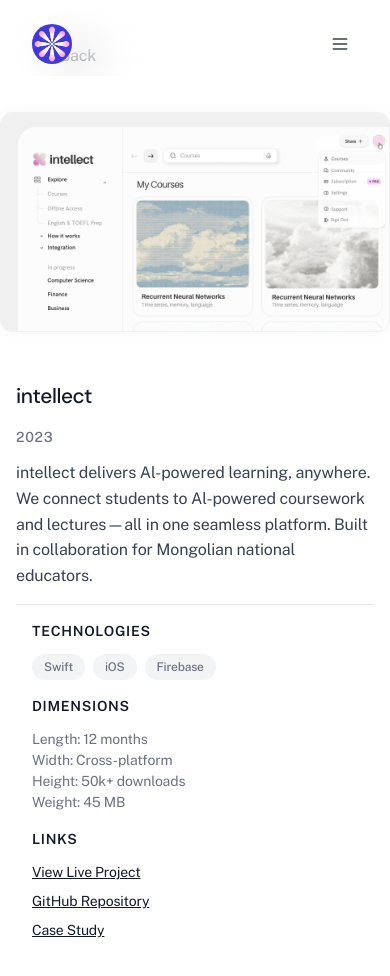
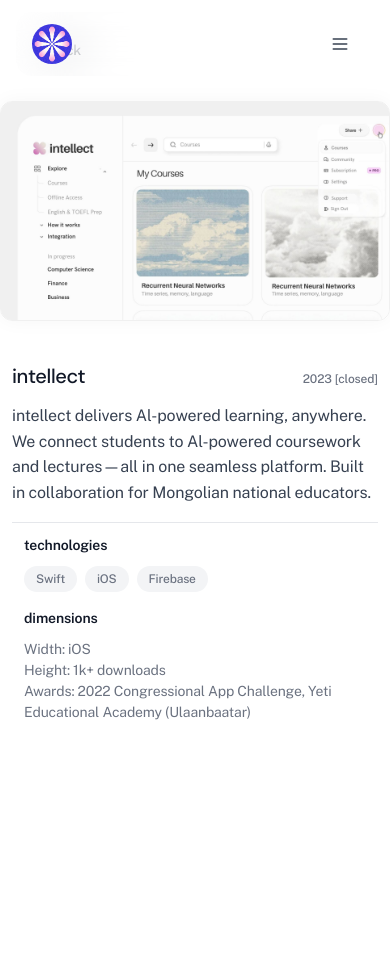
Before and after one commit to marla-tumenjargal/dashboard, a Next.js app: page /projects in a window 390 px wide. Shown: the top 976 px of the page. After the commit the page ends 844 px from the top, so only its background shows below. Built offline with nearby package versions, Linux system fonts and the light colour scheme.

Commit message:
updated css

```diff
--- a/app/projects/page.tsx
+++ b/app/projects/page.tsx
@@ -21,7 +21,7 @@
                         <div className="projects-content">
                             <div className="projects-header">
                                 <h2 className="projects-title">intellect</h2>
-                                <span className="projects-year">2023</span>
+                                <span className="projects-year">2023 [closed]</span>
                             </div>
                             <p className="projects-description">
                             intellect delivers Al-powered learning, anywhere. We connect students to Al-powered coursework and lectures—all in one seamless platform. Built in collaboration for Mongolian national educators.
@@ -29,7 +29,7 @@
 
                             <div className="projects-details">
                                 <div className="projects-detail-section">
-                                    <h3 className="projects-detail-title">Technologies</h3>
+                                    <h3 className="projects-detail-title">technologies</h3>
                                     <div className="projects-tags">
                                         <span className="projects-tag">Swift</span>
                                         <span className="projects-tag">iOS</span>
@@ -37,21 +37,12 @@
                                     </div>
                                 </div>
                                 <div className="projects-detail-section">
-                                    <h3 className="projects-detail-title">Dimensions</h3>
+                                    <h3 className="projects-detail-title">dimensions</h3>
                                     <p className="projects-detail-content">
-                                        Length: 12 months<br />
-                                        Width: Cross-platform<br />
-                                        Height: 50k+ downloads<br />
-                                        Weight: 45 MB
+                                        Width: iOS<br />
+                                        Height: 1k+ downloads<br />
+                                        Awards: 2022 Congressional App Challenge, Yeti Educational Academy (Ulaanbaatar)
                                     </p>
-                                </div>
-                                <div className="projects-detail-section">
-                                    <h3 className="projects-detail-title">Links</h3>
-                                    <div className="projects-links">
-                                        <a href="#" className="projects-link">View Live Project</a>
-                                        <a href="#" className="projects-link">GitHub Repository</a>
-                                        <a href="#" className="projects-link">Case Study</a>
-                                    </div>
                                 </div>
                             </div>
                         </div>
--- a/app/projects/projects.css
+++ b/app/projects/projects.css
@@ -4,7 +4,7 @@
 .projects-page {
     font-family: 'Public Sans', sans-serif;
     letter-spacing: -0.01em;
-    padding: 2rem 0;
+    padding: 32px 0;
     margin: 0 auto;
     max-width: 100%;
     min-height: 100vh;
@@ -14,14 +14,14 @@
 .projects-back-button {
     display: inline-flex;
     align-items: center;
-    margin: 2rem 0 1rem 2rem; /* smaller bottom margin */
+    margin: 32px 0 16px 32px; /* smaller bottom margin */
     color: #111827;
     background: none;
     border: none;
-    padding: 0.75rem 1.5rem;
+    padding: 12px 24px;
     border-radius: 6px;
     cursor: pointer;
-    font-size: 1rem;
+    font-size: 16px;
     font-weight: 500;
     transition: all 0.2s ease;
     text-decoration: none;
@@ -36,7 +36,7 @@
 .projects-main-container {
     display: flex;
     flex-direction: column;
-    gap: 6rem;
+    gap: 96px;
     padding: 0;
     width: 100%;
 }
@@ -50,8 +50,8 @@
 .projects-item-layout {
     display: flex;
     align-items: flex-start;
-    gap: 3rem;
-    margin-bottom: 3rem;
+    gap: 48px;
+    margin-bottom: 48px;
 }
 
 /* Project Image */
@@ -70,23 +70,22 @@
 .projects-content {
     display: flex;
     flex-direction: column;
-    gap: 0.5rem; /* smaller gap between title & description */
+    gap: 8px; /* smaller gap between title & description */
     flex: 1;
     min-width: 0;
-    padding: 3rem 2rem 3rem 0.75rem; /* reduce left padding */
+    padding: 48px 32px 48px 12px; /* reduce left padding */
 }
 
 /* Project Header */
 .projects-header {
     display: flex;
-    justify-content: space-between;
-    align-items: flex-start;
-    gap: 2rem;
-    margin-bottom: 0.25rem;
+    align-items: baseline;
+    gap: 16px;
+    margin-bottom: 4px;
 }
 
 .projects-title {
-    font-size: 2rem;
+    font-size: 32px;
     font-weight: 500;
     font-family: 'DM Sans', sans-serif;
     color: #111827;
@@ -96,17 +95,16 @@
 }
 
 .projects-year {
-    font-size: 0.875rem;
+    font-size: 14px;
     color: #6b7280;
     font-weight: 500;
-    text-transform: uppercase;
-    letter-spacing: 0.05em;
-    margin-top: 0.5rem;
+    letter-spacing: -0.01em;
+    margin: 0;
 }
 
 /* Project Description */
 .projects-description {
-    font-size: 1rem;
+    font-size: 16px;
     color: #374151;
     line-height: 1.6;
     font-weight: 400;
@@ -115,31 +113,30 @@
 }
 
 .projects-details {
-    display: grid;
-    grid-template-columns: repeat(auto-fit, minmax(200px, 1fr));
-    gap: 1rem;
-    margin-top: 0.5rem;
-    padding-top: 1.5rem;
+    display: flex;
+    flex-direction: column;
+    gap: 24px;
+    margin-top: 8px;
+    padding-top: 24px;
     border-top: 1px solid #e5e7eb;
 }
 
 .projects-detail-section {
     display: flex;
     flex-direction: column;
-    gap: 0.75rem;
+    gap: 12px;
 }
 
 .projects-detail-title {
-    font-size: 0.875rem;
+    font-size: 14px;
     font-weight: 600;
     color: #111827;
-    text-transform: uppercase;
-    letter-spacing: 0.05em;
+    letter-spacing: -0.01em;
     margin: 0;
 }
 
 .projects-detail-content {
-    font-size: 0.875rem;
+    font-size: 14px;
     color: #6b7280;
     margin: 0;
     line-height: 1.5;
@@ -149,15 +146,15 @@
 .projects-tags {
     display: flex;
     flex-wrap: wrap;
-    gap: 0.5rem;
+    gap: 8px;
 }
 
 .projects-tag {
     background-color: #f3f4f6;
     color: #6b7280;
-    padding: 0.25rem 0.75rem;
+    padding: 4px 12px;
     border-radius: 20px;
-    font-size: 0.75rem;
+    font-size: 12px;
     font-weight: 500;
 }
 
@@ -165,13 +162,13 @@
 .projects-links {
     display: flex;
     flex-direction: column;
-    gap: 0.5rem;
+    gap: 8px;
 }
 
 .projects-link {
     color: #111827;
     text-decoration: underline;
-    font-size: 0.875rem;
+    font-size: 14px;
     font-weight: 400;
     transition: color 0.2s ease;
 }
@@ -183,7 +180,7 @@
 /* Color Palette */
 .projects-colors {
     display: flex;
-    gap: 0.75rem;
+    gap: 12px;
     align-items: center;
 }
 
@@ -197,21 +194,23 @@
 /* Responsive Design */
 @media (max-width: 768px) {
     .projects-page {
-        padding: 1rem 0;
+        padding: 16px 0;
     }
 
     .projects-back-button {
-        margin-left: 1rem;
+        margin-left: 16px;
+        padding: 10px 20px;
+        font-size: 15px;
     }
 
     .projects-main-container {
-        gap: 4rem;
+        gap: 64px;
     }
 
     .projects-item-layout {
         flex-direction: column;
-        gap: 0.5rem;
-        margin-bottom: 2rem;
+        gap: 8px;
+        margin-bottom: 32px;
     }
 
     .projects-image {
@@ -221,40 +220,60 @@
     }
 
     .projects-content {
-        padding: 2rem 1rem;
+        padding: 32px 16px;
     }
 
     .projects-header {
-        flex-direction: column;
-        gap: 0.5rem;
-        align-items: flex-start;
+        flex-direction: row;
+        gap: 12px;
+        align-items: baseline;
     }
 
     .projects-title {
-        font-size: 1.5rem;
+        font-size: 24px;
     }
 
-    @media (max-width: 768px) {
-        .projects-details {
-            grid-template-columns: 1fr;
-            gap: 1rem; /* Changed from 1.5rem to 1rem */
-            padding: 1rem;
-        }
+    .projects-year {
+        font-size: 13px;
+    }
+
+    .projects-details {
+        gap: 20px;
+        padding: 16px;
+    }
+
+    .projects-detail-section {
+        gap: 10px;
     }
 }
 
 @media (max-width: 480px) {
     .projects-back-button {
-        margin-top: 1rem;
-        margin-bottom: 2rem;
+        margin-top: 16px;
+        margin-bottom: 32px;
+        padding: 8px 16px;
+        font-size: 14px;
     }
 
     .projects-title {
-        font-size: 1.3rem;
+        font-size: 20px;
+    }
+
+    .projects-year {
+        font-size: 12px;
     }
 
     .projects-item-layout {
-        gap: 1rem;
-        margin-bottom: 1.5rem;
+        gap: 16px;
+        margin-bottom: 24px;
+    }
+
+    .projects-content {
+        padding: 24px 12px;
+    }
+
+    .projects-details {
+        padding: 12px;
+        gap: 16px;
     }
 }
```
